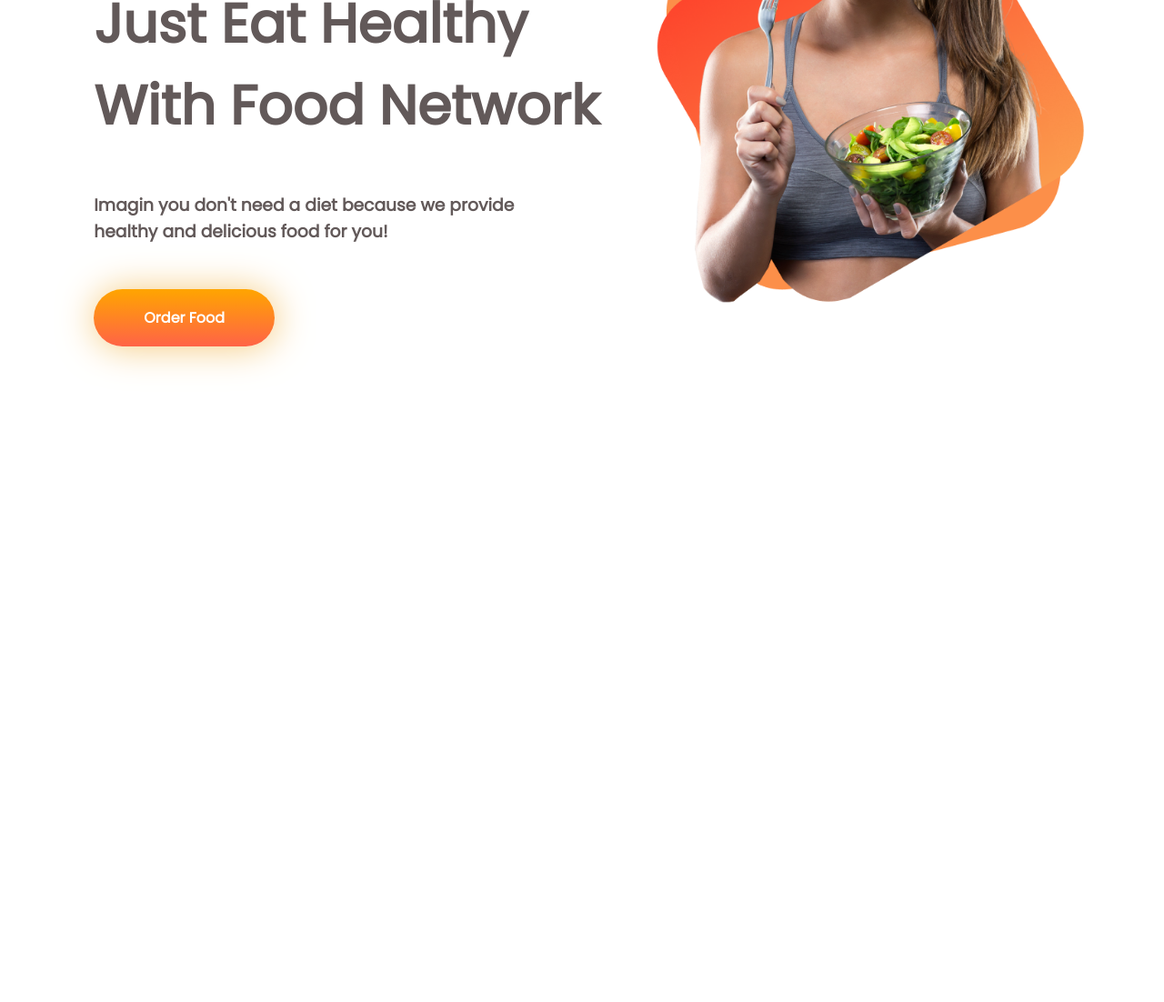
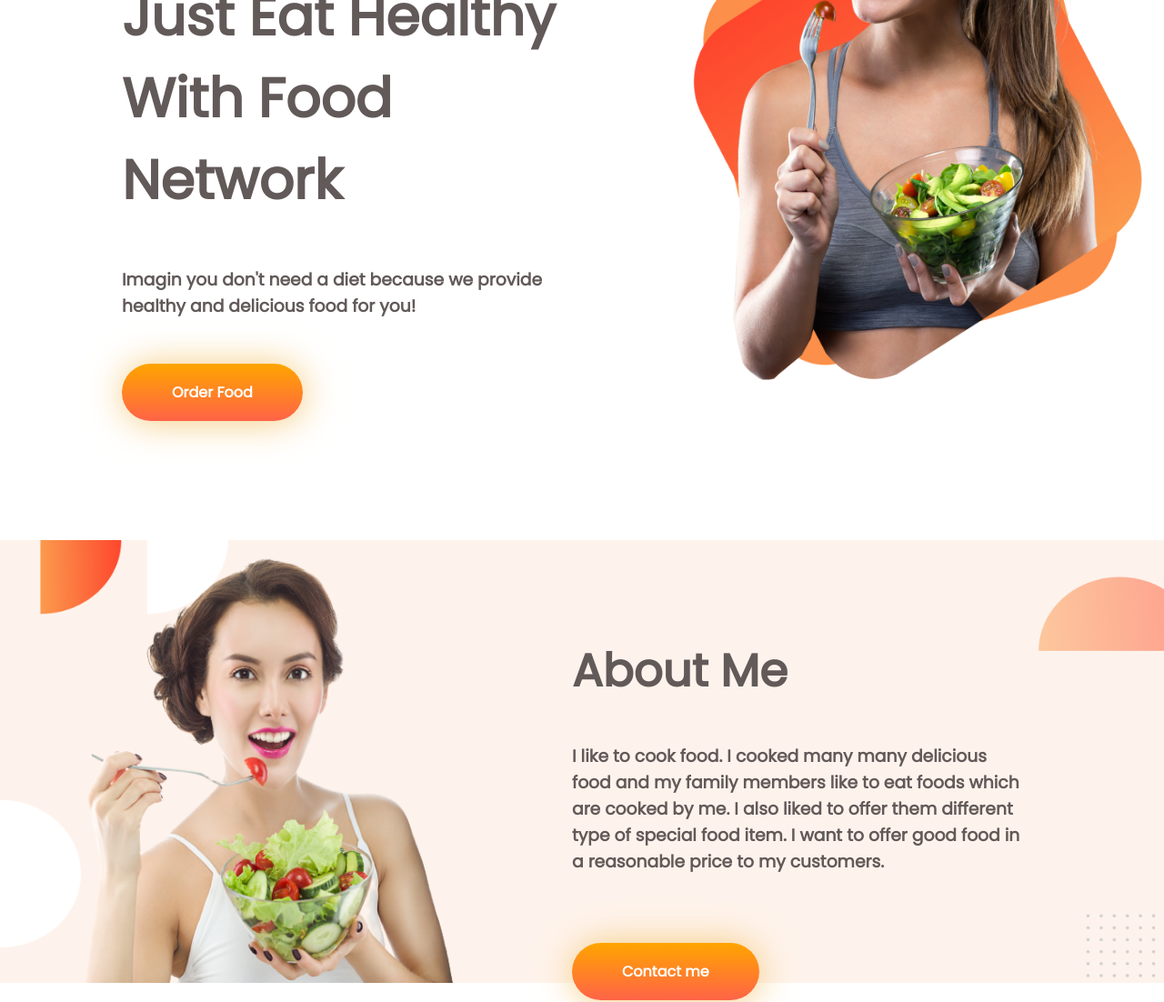
Before and after one commit to prantobiswas321/food-network, a plain HTML site: page index.html in a window 1280 px wide. Shown: the part 237-1339 px from the top of the page at 91% size. Before the commit the page ends 800 px from the top, so only its background shows below. Drawn offline with Linux system fonts and the light colour scheme.

Commit message:
2nd section added

```diff
--- a/index.html
+++ b/index.html
@@ -13,14 +13,14 @@
 </head>
 
 <body>
-    <section>
-        <div id="header-margin" class="half-width">
+    <section class="container-flex">
+        <div id="firstheader-margin" class="half-width">
             <h1 class="header-color"><span class="orange-color">Skip</span> The Diet, <br> Just Eat Healthy <br> With
                 Food Network</h1>
             <h3 class="header-color">Imagin you don't need a diet because we provide <br> healthy and delicious food for
                 you!</h3>
             <br> <br>
-            <a target="_blank" class="order-button"
+            <a target="_blank" class="link-button"
                 href="https://prantobiswas321.github.io/developer-portfolio/?fbclid=IwAR0J7Fh4Q7VABz4uBottlEocQIQis66_WAsdsd1MN_UTQ0d_08WxTSDX6rY">Order
                 Food</a>
         </div>
@@ -28,6 +28,20 @@
             <img src="images/female/Group 8425.png" alt="a female with food">
         </div>
     </section>
+    <section class="sction-backimg container-flex">
+        <div class="half-width">
+            <img src="images/female/6667872_preview-removebg-preview.png" alt="a Person">
+        </div>
+        <div id="secondheader-margin" class="half-width">
+            <h2 class="header-color">About Me</h2>
+            <h3 class="header-color">I like to cook food. I cooked many many delicious food and my family members like
+                to eat foods which are
+                cooked by me. I also liked to offer them different type of special food item. I want to offer good food
+                in a reasonable price to my customers.</h3>
+            <br> <br> <br>
+            <a class="link-button" href="">Contact me</a>
+        </div>
+    </section>
 </body>
 
 </html>
--- a/style.css
+++ b/style.css
@@ -1,30 +1,33 @@
 body{
     font-family: 'Poppins', sans-serif;
+    margin: 0;
 }
-section{
+.container-flex{
     display: flex;
+    margin-bottom: 150px;
 }
 .orange-color{
     color: orange;
 }
 .half-width{
     width: 50%;
-    padding-left: 2%;
+    padding-left: 5%;
 }
 .half-width img{
-    width: 90%;
+    width: 100%;
+    height: 100%;
 }
 h1{
     font-size: 60px;
 }
-#header-margin{
+h2{
+    font-size: 50px;
+}
+#firstheader-margin{
     margin-left: 70px;
     margin-top: 70px;
 }
-.header-color{
-    color: rgb(98, 89, 89);
-}
-.order-button{
+.link-button{
     text-decoration: none;
     color: white;
     font-weight: 700;
@@ -33,3 +36,16 @@ h1{
     padding: 20px 55px;
     box-shadow: 1px 1px 40px rgb(245, 202, 124);
 }
+#secondheader-margin{
+    margin-right: 150px;
+    margin-top: 65px;
+}
+.header-color{
+    color: rgb(98, 89, 89);
+}
+.sction-backimg{
+    background-image: url(images/shapes/7.png);
+    background-repeat: no-repeat;
+    width: 100%;
+    background-size: 100% 100%;
+}
```
